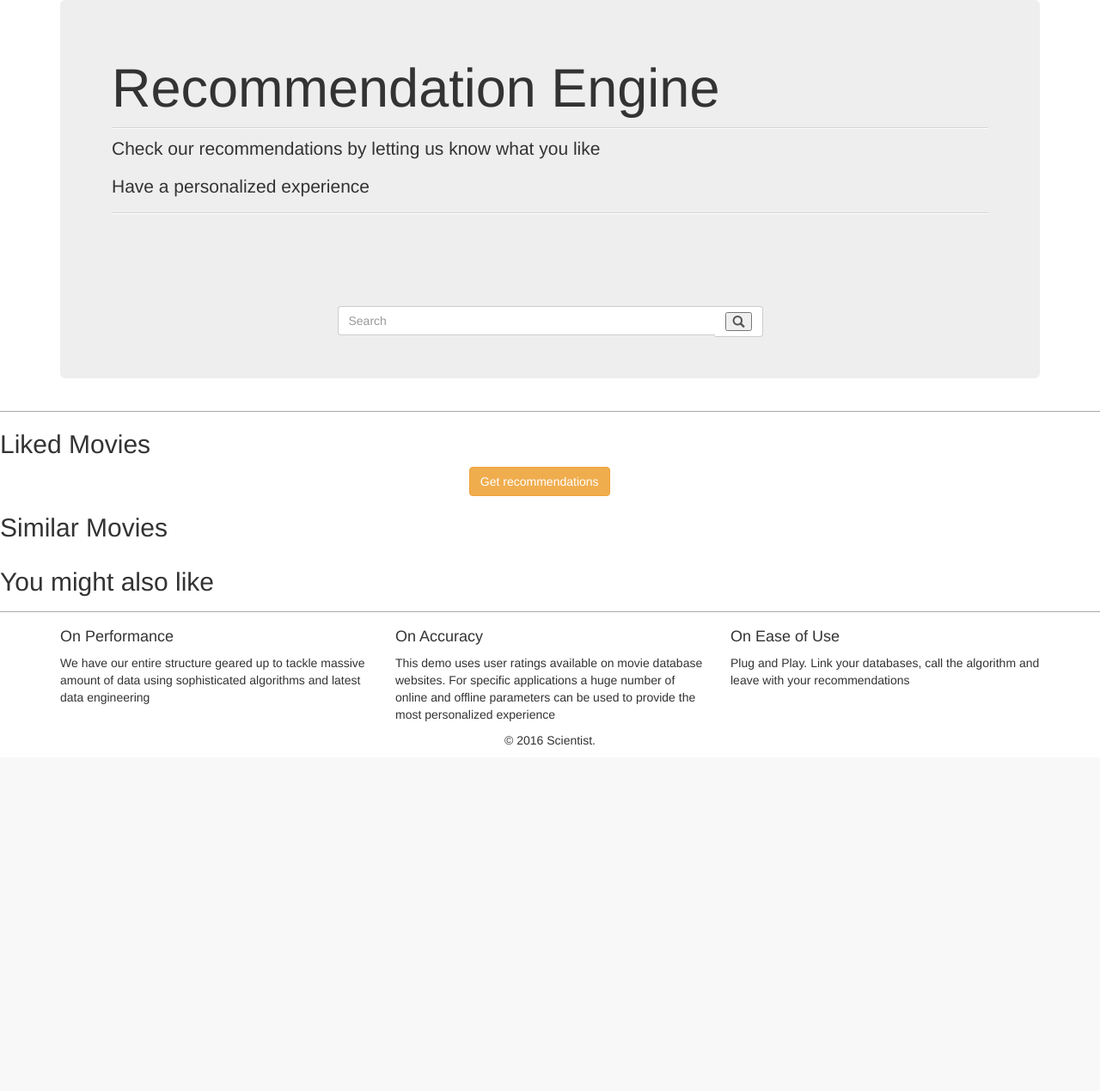
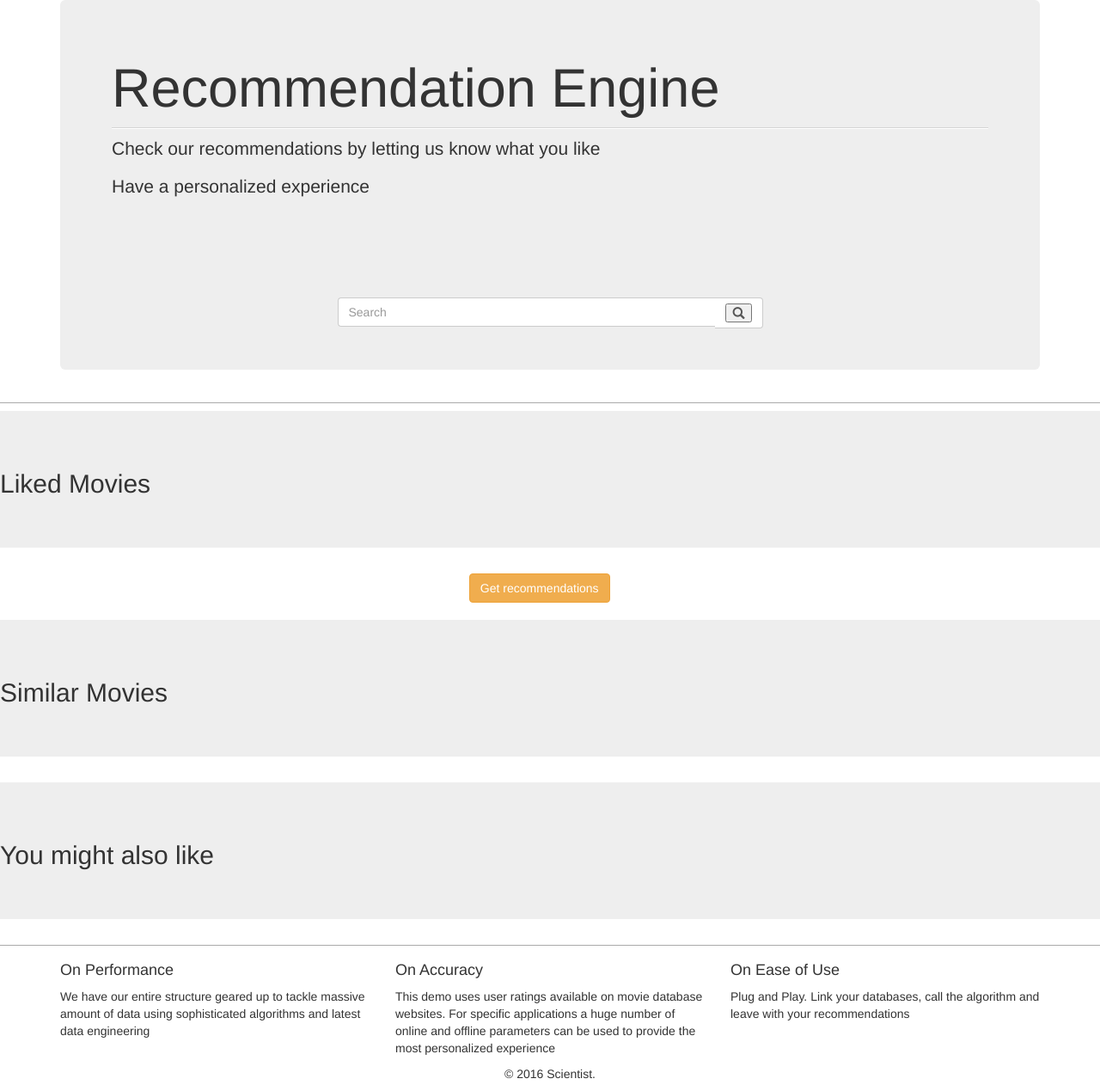
Before and after one commit to scientist-in/demo, a Django app: page /reco/ in a window 1280 px wide. Shown: the part 56-1325 px from the top of the page at 86% size. Before the commit the page ends 923 px from the top, so only its background shows below. Run offline with Django 3.2, Linux system fonts and the light colour scheme; some libraries are stand-ins or nearby versions.

Commit message:
ui changes

```diff
--- a/reco/static/reco/main.js
+++ b/reco/static/reco/main.js
@@ -102,3 +102,14 @@ $('.btnsubmit').click(function(){
 
     }
 });
+
+//hide search when clicked outside
+$(document).mouseup(function (e)
+{
+    var container = $(".search_results");
+
+    if (!container.is(e.target)&& container.has(e.target).length === 0) // ... nor a descendant of the container
+    {
+        container.hide();
+    }
+});
--- a/reco/templates/reco/index.html
+++ b/reco/templates/reco/index.html
@@ -47,7 +47,6 @@
             <hr/>
             <p class="lead">Check our recommendations by letting us know what you like</p>
             <p class="small">Have a personalized experience</p>
-            <hr/>
 
             <div class="search row">
                 <div class="container">
@@ -75,8 +74,9 @@
 </div>
 <hr>
     <div class=="container">
-    <h2>Liked Movies</h2>
-        <div class="liked_movies row">
+
+        <div class="liked_movies jumbotron">
+            <h2>Liked Movies</h2>
 
 
 
@@ -89,11 +89,12 @@
             </div>
 
         </div>
+        <br>
     </div>
     <div class=="container">
-    <h2>Similar Movies</h2>
-        <div class="recommendations_nlp row">
 
+        <div class="recommendations_nlp jumbotron">
+            <h2>Similar Movies</h2>
 
 
 
@@ -102,9 +103,9 @@
 
     </div>
     <div class=="container">
-    <h2>You might also like</h2>
-        <div class="recommendations row">
 
+        <div class="recommendations jumbotron">
+        <h2>You might also like</h2>
 
 
 
--- a/reco/templates/reco/recommendations_nlp.html
+++ b/reco/templates/reco/recommendations_nlp.html
@@ -3,6 +3,6 @@
 
 <ul class="list-group recommendation_nlp">
     {% for i in recommendations_len %}
-                         <li class="list-group-item col-md-3 col-sm-offset-2 recommendation_item"><span>{{ movie_title|get_at_index_dict:forloop.counter0 }}</span></li>
+                         <li class="list-group-item col-md-3 col-sm-offset-1 recommendation_item"><span>{{ movie_title|get_at_index_dict:forloop.counter0 }}</span></li>
     {% endfor %}
 </ul>
```
